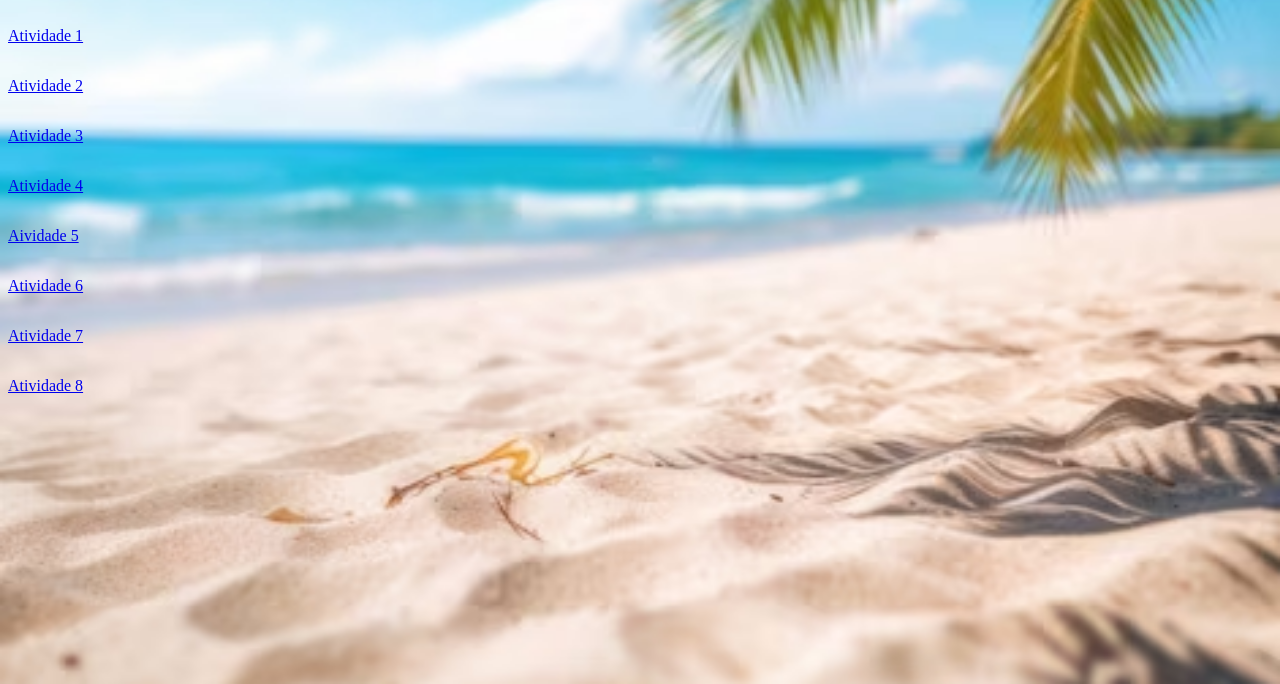
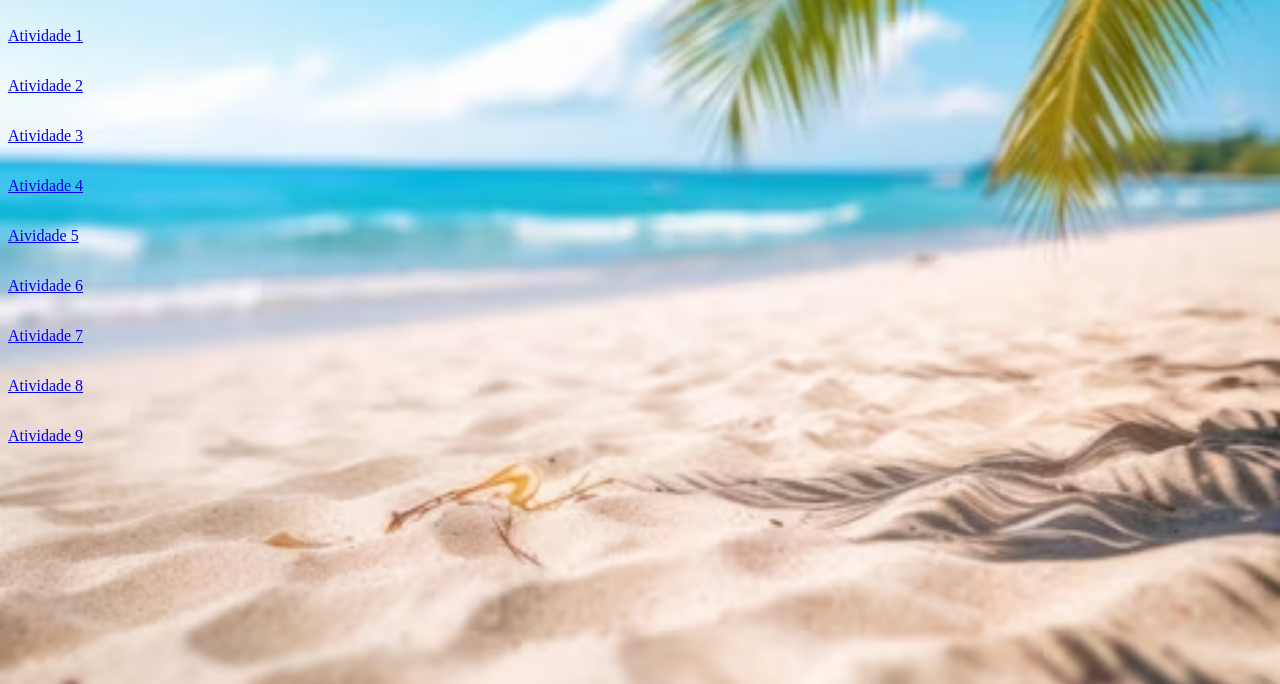
Before and after one commit to FelipeKespers/repositorio-alpar, a plain HTML site: page index.html in a window 1280 px wide. Shown: the part 116-800 px from the top of the page. Drawn offline with Linux system fonts and the light colour scheme.

Commit message:
prototypes exercicios

```diff
--- /dev/null
+++ b/atividade9/scripts/tempCodeRunnerFile.js
@@ -0,0 +1 @@
+arrayToDelete
--- a/index.html
+++ b/index.html
@@ -65,6 +65,9 @@
         <a href="./atividade8/">
             <p>Atividade 8</p>
         </a>
+        <a href="./atividade9/">
+            <p>Atividade 9</p>
+        </a>
     </div>
 </body>
 
```
Also changed, not shown: atividade9/package.json (added, +12 -0 lines), atividade9/scripts/main.js (added, +231 -0 lines).
